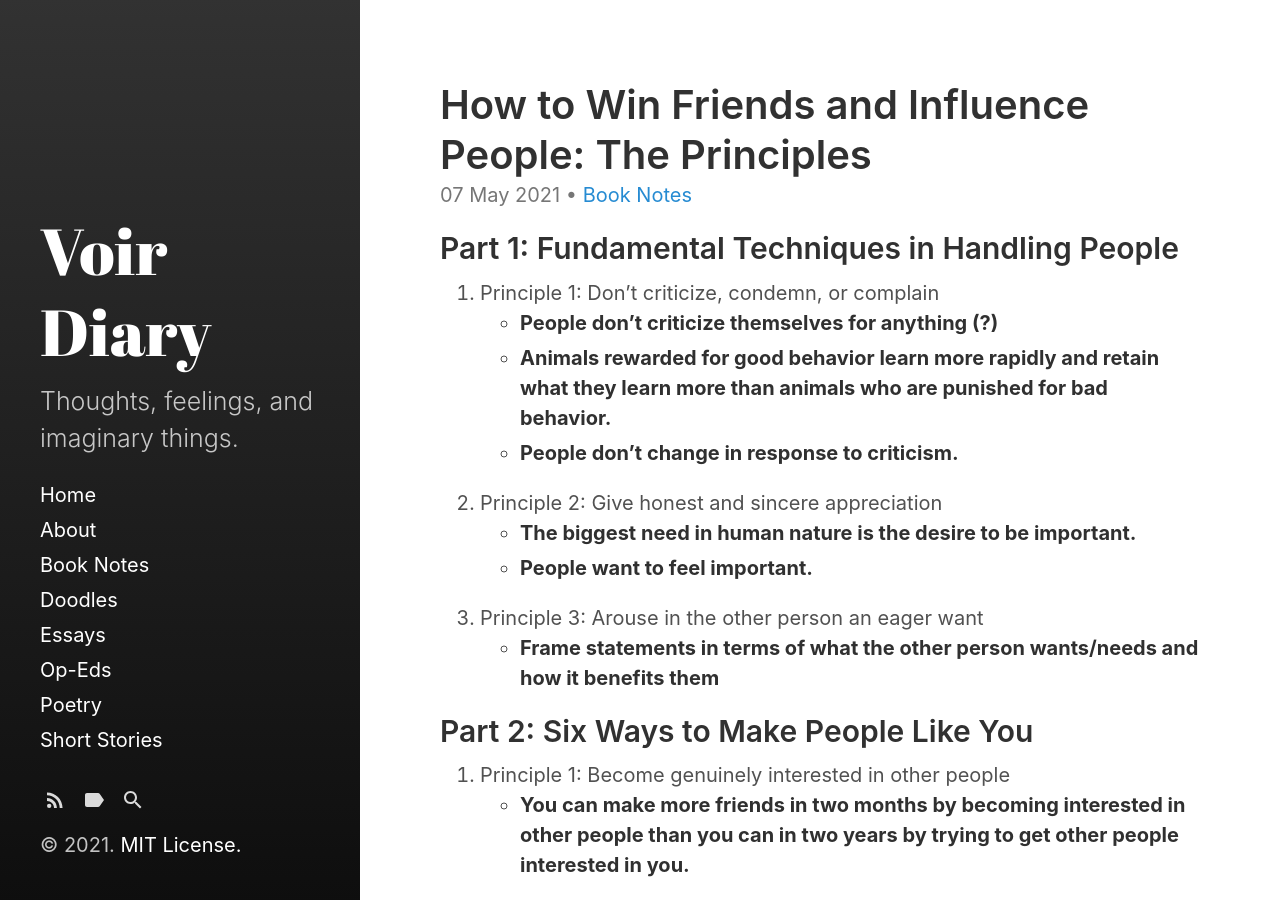
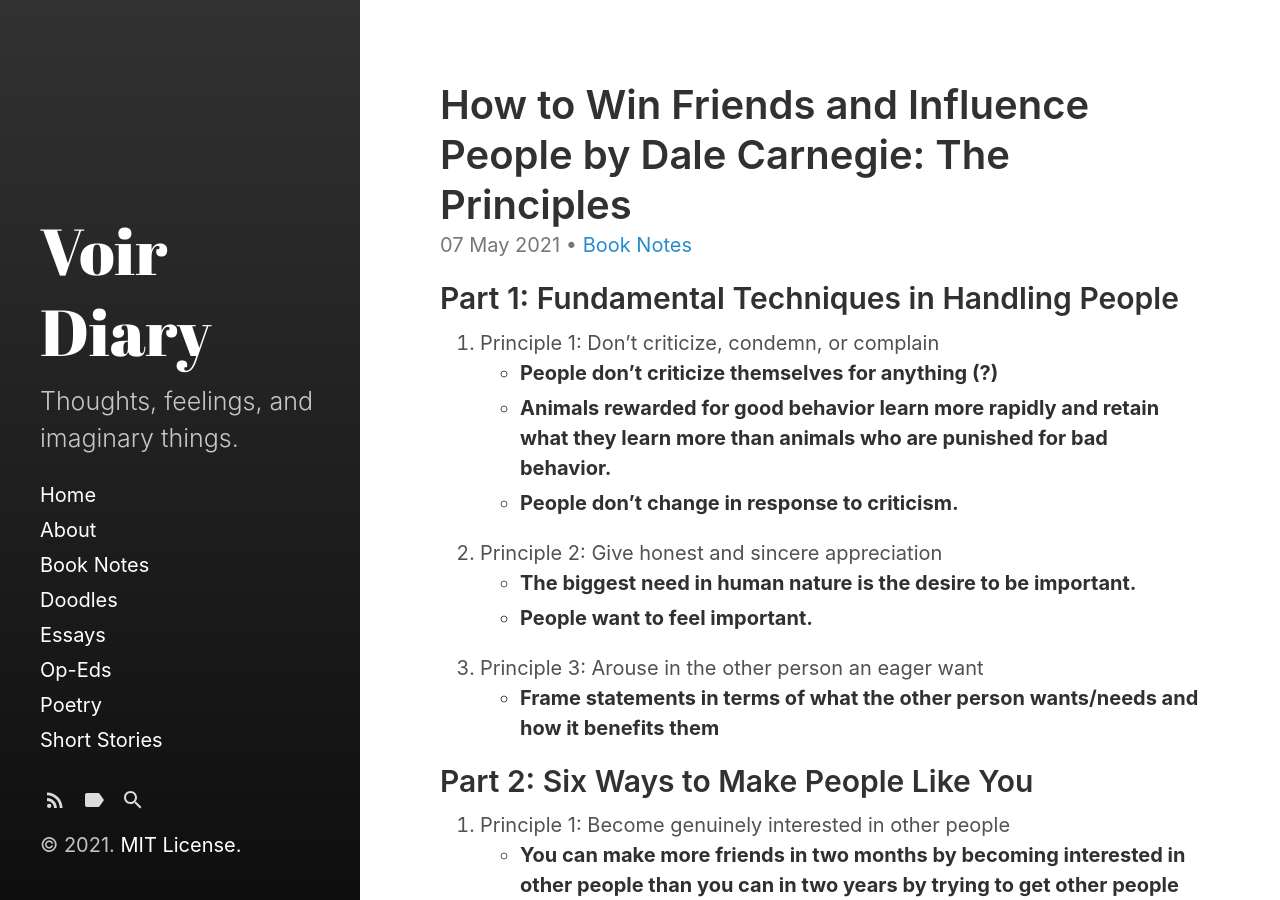
Before and after one commit to VoirDiary/VoirDiary, a Jekyll site: the page built from _posts/2021-05-07-How-To-Win-Friends.md, in a window 1280 px wide and 900 px high. Built offline with Jekyll 4.4.1, drawn with Linux system fonts in a browser that asks for light colours.

Commit message:
Update 2021-05-07-How-To-Win-Friends.md

```diff
--- a/_posts/2021-05-07-How-To-Win-Friends.md
+++ b/_posts/2021-05-07-How-To-Win-Friends.md
@@ -1,6 +1,6 @@
 ---
 layout: post
-title: "How to Win Friends and Influence People: The Principles"
+title: "How to Win Friends and Influence People by Dale Carnegie: The Principles"
 categories:
   - Book Notes
 tags:
```
